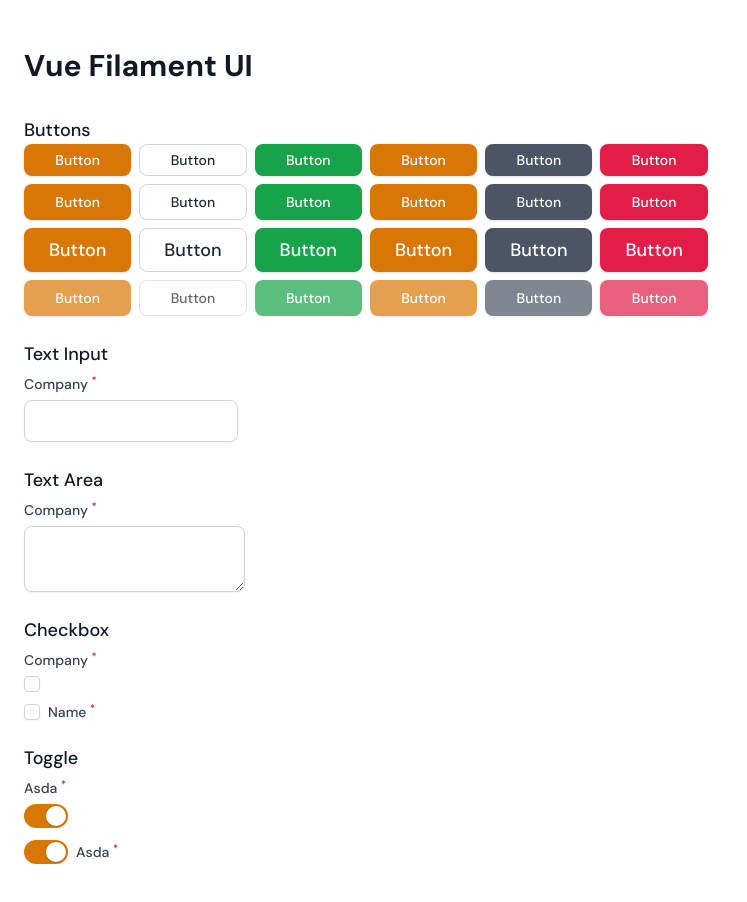
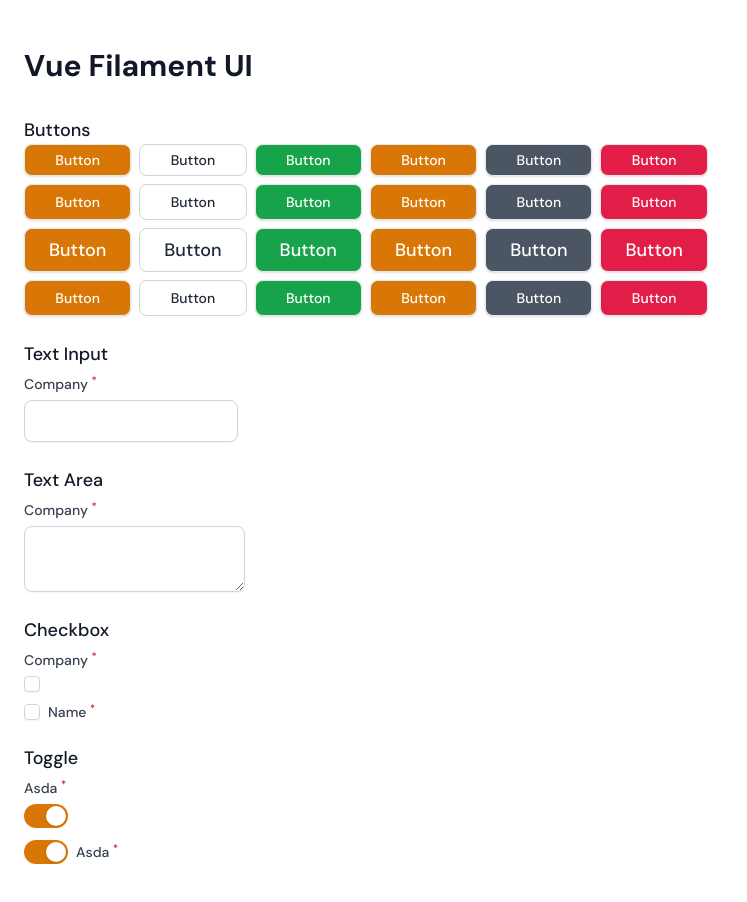
Before and after one commit to misbahansori/vue-filament-ui, a Vue app: page / in a window 1280 px wide. Shown: the top 902 px of the page, without its empty margins (0-747 px from the left). Built offline with nearby package versions, Linux system fonts and the light colour scheme.

Commit message:
Feat : add cva

```diff
--- a/package.json
+++ b/package.json
@@ -17,6 +17,7 @@
     "@tailwindcss/typography": "^0.5.9",
     "@vitejs/plugin-vue": "^4.1.0",
     "autoprefixer": "^10.4.14",
+    "class-variance-authority": "^0.5.1",
     "postcss": "^8.4.21",
     "prettier": "^2.8.7",
     "prettier-plugin-tailwindcss": "^0.2.7",
--- a/src/Components/Supports/Button.vue
+++ b/src/Components/Supports/Button.vue
@@ -1,8 +1,78 @@
 <script setup lang="ts">
+import { cva, type VariantProps } from "class-variance-authority";
+
+const button = cva("button", {
+  variants: {
+    color: {
+      primary: [
+        "bg-primary-600",
+        "hover:bg-primary-500",
+        "focus:bg-primary-700",
+        "focus:ring-offset-primary-700",
+        "text-white",
+        "shadow",
+        "focus:ring-white",
+      ],
+      success: [
+        "bg-success-600",
+        "hover:bg-success-500",
+        "focus:bg-success-700",
+        "focus:ring-offset-success-700",
+        "text-white",
+        "shadow",
+        "focus:ring-white",
+      ],
+      danger: [
+        "bg-danger-600",
+        "hover:bg-danger-500",
+        "focus:bg-danger-700",
+        "focus:ring-offset-danger-700",
+        "text-white",
+        "shadow",
+        "focus:ring-white",
+      ],
+      warning: [
+        "bg-warning-600",
+        "hover:bg-warning-500",
+        "focus:bg-warning-700",
+        "focus:ring-offset-warning-700",
+        "text-white",
+        "shadow",
+        "focus:ring-white",
+      ],
+      gray: [
+        "bg-gray-600",
+        "hover:bg-gray-500",
+        "focus:bg-gray-700",
+        "focus:ring-offset-gray-700",
+        "text-white",
+        "shadow",
+        "focus:ring-white",
+      ],
+      secondary: [
+        "border-gray-300",
+        "bg-white",
+        "text-gray-800",
+        "hover:bg-gray-50",
+        "focus:border-primary-600",
+        "focus:bg-primary-50",
+        "focus:text-primary-600",
+        "focus:ring-primary-600",
+      ],
+    },
+    size: {
+      sm: "min-h-[2rem] px-3 text-sm",
+      md: "min-h-[2.25rem] px-3 text-sm",
+      lg: "min-h-[2.75rem] px-6 text-lg",
+    },
+  },
+});
+type ButtonProps = Required<VariantProps<typeof button>>;
+
 const props = withDefaults(
   defineProps<{
-    color?: "primary" | "secondary" | "success" | "warning" | "gray" | "danger";
-    size?: "sm" | "md" | "lg";
+    color?: ButtonProps["color"];
+    size?: ButtonProps["size"];
     type?: "button" | "submit" | "reset";
     outlined?: boolean;
     disabled?: boolean;
@@ -25,46 +95,7 @@ const props = withDefaults(
     :type="props.type"
     :disabled="props.disabled"
     class="filament-button filament-button-size-md inline-flex items-center justify-center gap-1 rounded-lg border py-1 font-medium outline-none transition-colors focus:ring-2 focus:ring-inset focus:ring-offset-2"
-    :class="[
-      {
-        'pointer-events-none cursor-not-allowed opacity-70': props.disabled,
-        'min-h-[2.25rem] px-3 text-sm': props.size === 'md',
-        'min-h-[2rem] px-3 text-sm': props.size === 'sm',
-        'min-h-[2.75rem] px-6 text-lg': props.size === 'lg',
-      },
-      props.outlined
-        ? {
-            'shadow focus:ring-white': props.color !== 'secondary',
-            'border-primary-600 text-primary-600 hover:bg-primary-600/20 focus:bg-primary-700/20 focus:ring-offset-primary-700':
-              props.color === 'primary',
-            'border-success-600 text-success-600 hover:bg-success-600/20 focus:bg-success-700/20 focus:ring-offset-success-700':
-              props.color === 'success',
-            'border-danger-600 text-danger-600 hover:bg-danger-600/20 focus:bg-danger-700/20 focus:ring-offset-danger-700':
-              props.color === 'danger',
-            'border-warning-600 text-warning-600 hover:bg-warning-600/20 focus:bg-warning-700/20 focus:ring-offset-warning-700':
-              props.color === 'warning',
-            'border-gray-600 text-gray-600 hover:bg-gray-600/20 focus:bg-gray-700/20 focus:ring-offset-gray-700':
-              props.color === 'gray',
-            'border-gray-300 text-gray-800 hover:bg-gray-50 focus:border-primary-600 focus:bg-primary-50 focus:text-primary-600 focus:ring-primary-600':
-              props.color === 'secondary',
-          }
-        : {
-            'border-transparent text-white shadow focus:ring-white':
-              props.color !== 'secondary',
-            'bg-primary-600 hover:bg-primary-500 focus:bg-primary-700 focus:ring-offset-primary-700':
-              props.color === 'primary',
-            'bg-success-600 hover:bg-success-500 focus:bg-success-700 focus:ring-offset-success-700':
-              props.color === 'success',
-            'bg-danger-600 hover:bg-danger-500 focus:bg-danger-700 focus:ring-offset-danger-700':
-              props.color === 'danger',
-            'bg-warning-600 hover:bg-warning-500 focus:bg-warning-700 focus:ring-offset-warning-700':
-              props.color === 'warning',
-            'bg-gray-600 hover:bg-gray-500 focus:bg-gray-700 focus:ring-offset-gray-700':
-              props.color === 'gray',
-            'border-gray-300 bg-white text-gray-800 hover:bg-gray-50 focus:border-primary-600 focus:bg-primary-50 focus:text-primary-600 focus:ring-primary-600':
-              props.color === 'secondary',
-          },
-    ]"
+    :class="button(props)"
   >
     <slot />
   </component>
```
Also changed, not shown: 1 other file (tests, documents, lock files or other folders).
